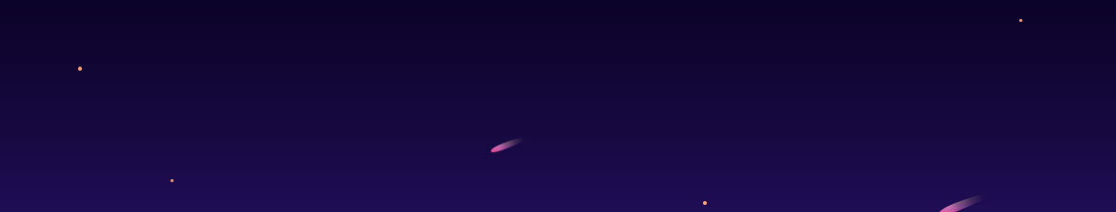
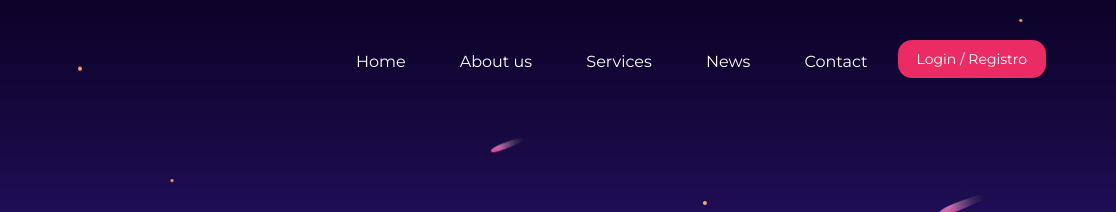
Before and after one commit to MeganCordoba/practica-final, a plain HTML site: page noticias.html in a window 1280 px wide. Shown: the top 212 px of the page, 164-1280 px from the left. Drawn offline with Linux system fonts and the light colour scheme.

Commit message:
Se agregó el menú en todas las páginas del sitio web

```diff
--- a/noticias.html
+++ b/noticias.html
@@ -40,7 +40,19 @@
 			<i class="fa fa-bars"></i>
 		</div>
 		 <!-- menu -->
-
+     			<div class="nav-warp">
+			<div class="user-panel">
+				<a href="#">Login</a> /
+				<a href="#">Registro</a>
+			</div>
+			<ul class="main-menu">
+				<li><a href="./index.html">Home</a></li>
+				<li><a href="./quienes.html">About us</a></li>
+				<li><a href="./servicios.html">Services</a></li>
+				<li><a href="./noticias.html">News</a></li>
+				<li><a href="./contactenos.html">Contact</a></li>
+			</ul>
+		</div>
          <!-- /menu -->
 	</header>
 	<!-- Header section end -->
```
Also changed, not shown: contactenos.html (+13 -1 lines), index.html (+13 -1 lines), quienes.html (+13 -1 lines), servicios.html (+13 -1 lines), 1 other file.
